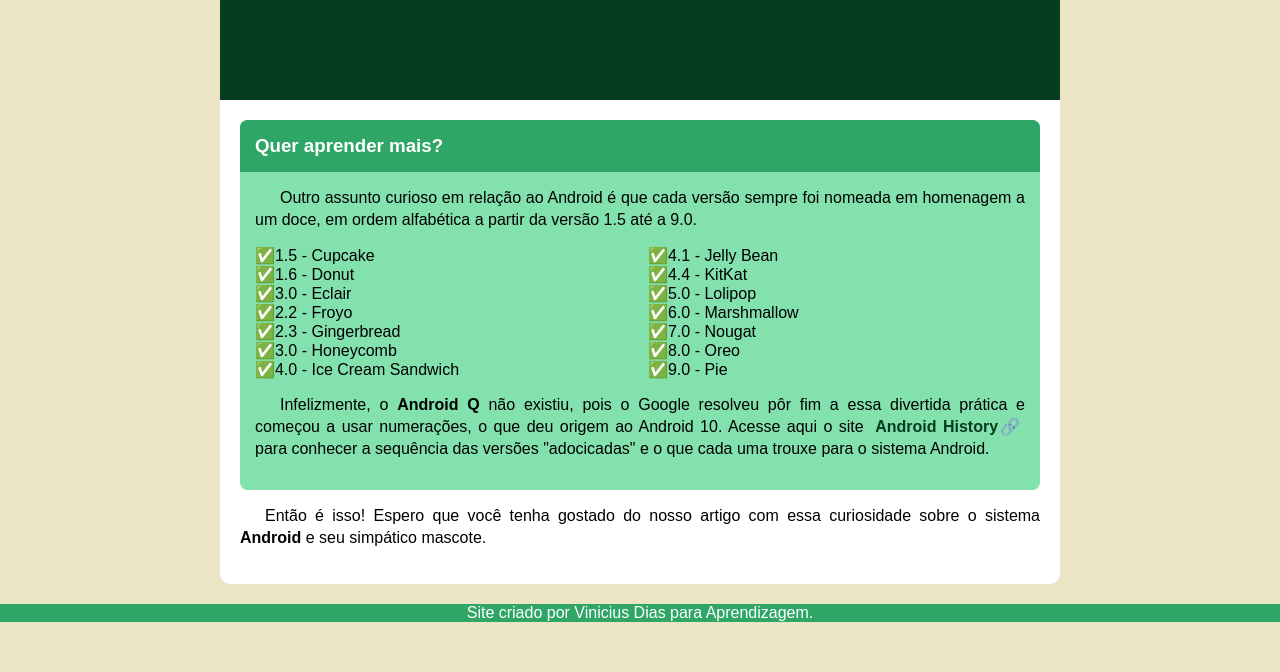
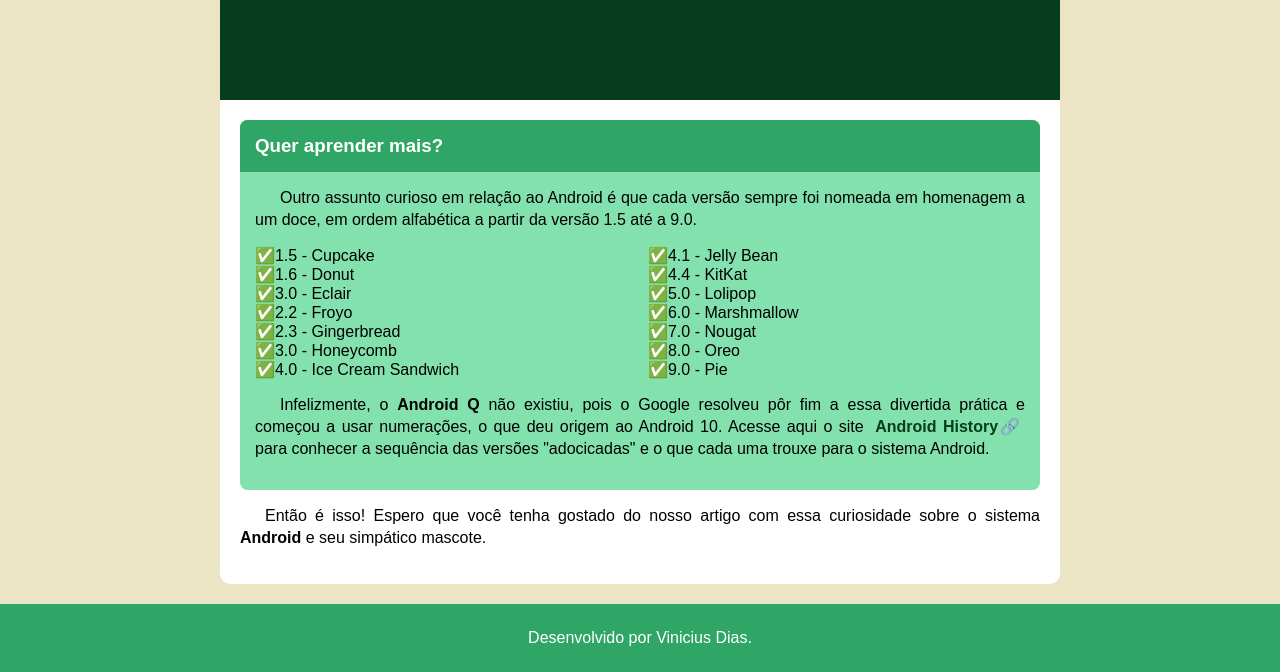
Before and after one commit to ViniciusDiasAmorim/Android, a plain HTML site: page index.html in a window 1280 px wide. Shown: the part 2002-2674 px from the top of the page. Before the commit the page ends 2624 px from the top, so only its background shows below. Drawn offline with Linux system fonts and the light colour scheme.

Commit message:
alterando footer e readme

```diff
--- a/index.html
+++ b/index.html
@@ -116,7 +116,7 @@
     </article>
 </main>
 <footer>
-        <p>Site criado por Vinicius Dias para Aprendizagem.</p>
+        <p>Desenvolvido por Vinicius Dias.</p>
 </footer>
 </body>
 </html>
--- a/style.css
+++ b/style.css
@@ -169,4 +169,5 @@ footer {
     background-color: var(--cor04);
     color: white;
     text-align: center;
+    padding: 25px;
 }
```
Also changed, not shown: 1 other file.
